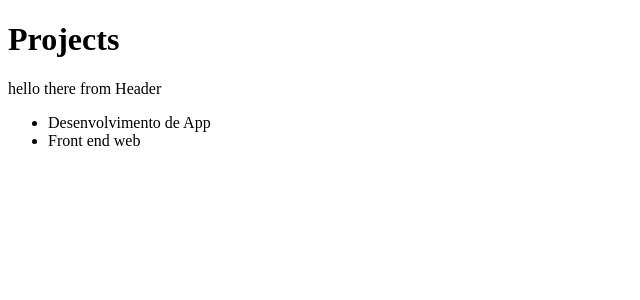
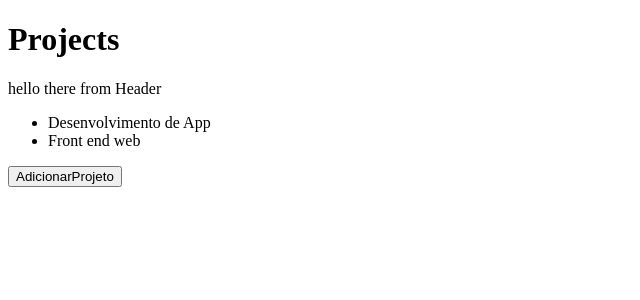
Before and after one commit to andrebertonha/goStack-frontend, a React app: page / in a window 1280 px wide. Shown: the top 300 px of the page, without its empty margins (0-640 px from the left). Built offline with nearby package versions, Linux system fonts and the light colour scheme.

Commit message:
estado e imutabilidade useState

```diff
--- a/src/App.js
+++ b/src/App.js
@@ -1,4 +1,4 @@
-import React from 'react';
+import React, { useState } from 'react';
 
 import Header from './components/Header';
 
@@ -7,19 +7,26 @@ import Header from './components/Header';
  - Componente
  - Propriedade
  - Estado e Imutabilidade
-
  */
 
 function App() {
-    const projetos = ['Desenvolvimento de App', 'Front end web']
+    const [projetos, setProjetos] = useState(['Desenvolvimento de App', 'Front end web']);
+
+    // useState retorna um array com 2 posicoes
+    // variavel de projetos com seu valor inicial
+    // segundo param eh uma funcao para atualizar o valor
+
+    function handleAddProject() {
+        setProjetos([...projetos, `Novo projeto ${Date.now()}`]);
+    }
 
     return (
         <>
             <Header title="Projects" />
-
             <ul>
                 {projetos.map(p => <li key={p}>{p}</li>)}
             </ul>
+            <button type="button" onClick={handleAddProject}>AdicionarProjeto</button>
         </>
     );
 }
```
